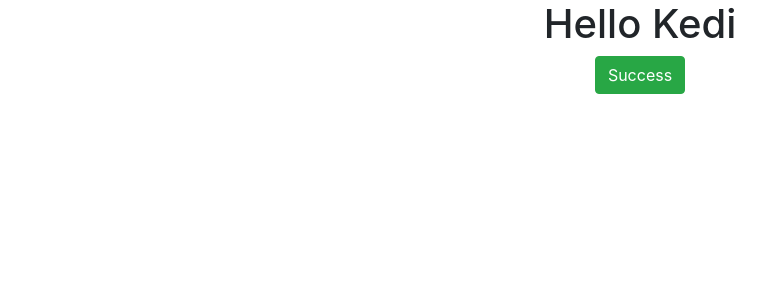
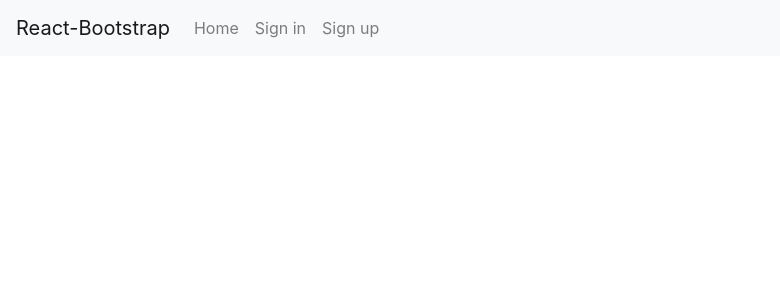
Before and after one commit to kedi1991/moments_walkthrough, a React (Create React App) app: page / in a window 1280 px wide. Shown: the top 300 px of the page, without its empty margins (0-780 px from the left). Built offline with nearby package versions, Linux system fonts and the light colour scheme.

Commit message:
Add css styling. each component should have its own css

```diff
--- a/src/App.css
+++ /dev/null
@@ -1,38 +0,0 @@
-.App {
-  text-align: center;
-}
-
-.App-logo {
-  height: 40vmin;
-  pointer-events: none;
-}
-
-@media (prefers-reduced-motion: no-preference) {
-  .App-logo {
-    animation: App-logo-spin infinite 20s linear;
-  }
-}
-
-.App-header {
-  background-color: #282c34;
-  min-height: 100vh;
-  display: flex;
-  flex-direction: column;
-  align-items: center;
-  justify-content: center;
-  font-size: calc(10px + 2vmin);
-  color: white;
-}
-
-.App-link {
-  color: #61dafb;
-}
-
-@keyframes App-logo-spin {
-  from {
-    transform: rotate(0deg);
-  }
-  to {
-    transform: rotate(360deg);
-  }
-}
--- a/src/App.js
+++ b/src/App.js
@@ -1,11 +1,10 @@
-import './App.css';
-import { Button } from 'react-bootstrap';
+import styles from './App.module.css';
+import NavBar from './components/NavBar';
 
 function App() {
   return (
-    <div className="App">
-      <h1>Hello Kedi</h1>
-      <Button variant="success">Success</Button>
+    <div className="{styles.App}">
+      <NavBar></NavBar>
     </div>
   );
 }
--- /dev/null
+++ b/src/App.module.css
@@ -0,0 +1,36 @@
+.App {
+  font-family: "DM Sans", sans-serif;
+  background-color: #f8f8f8;
+  min-height: 100vh;
+}
+
+* {
+  box-sizing: border-box;
+}
+
+a {
+  color: #555555;
+  transition: color ease-in-out 0.3s;
+}
+
+a:hover {
+  text-decoration: none;
+}
+
+a:hover i {
+  color: #2142b2;
+  transition: color ease-in-out 0.3s;
+}
+
+i {
+  color: #cfced3;
+  font-size: 1.6rem;
+  padding: 7px;
+  vertical-align: middle;
+}
+
+i:hover {
+  cursor: pointer;
+  transition: color ease-in-out 0.3s;
+  color: #2142b2;
+}
--- /dev/null
+++ b/src/components/NavBar.js
@@ -0,0 +1,24 @@
+import React, { Component } from 'react'
+import { Navbar, Nav, NavDropdown } from 'react-bootstrap'
+
+const NavBar = () => {
+    return (
+        <div>
+            <Navbar bg="light" expand="lg">
+                <Navbar.Brand href="#home">React-Bootstrap</Navbar.Brand>
+                <Navbar.Toggle aria-controls="basic-navbar-nav" />
+                <Navbar.Collapse id="basic-navbar-nav">
+                    <Nav className="mr-auto">
+                        <Nav.Link href="#home">Home</Nav.Link>
+                        <Nav.Link href="#link">Sign in</Nav.Link>
+                        <Nav.Link href="#link">Sign up</Nav.Link>
+
+                    </Nav>
+
+                </Navbar.Collapse>
+            </Navbar>
+        </div>
+    )
+}
+
+export default NavBar
```
